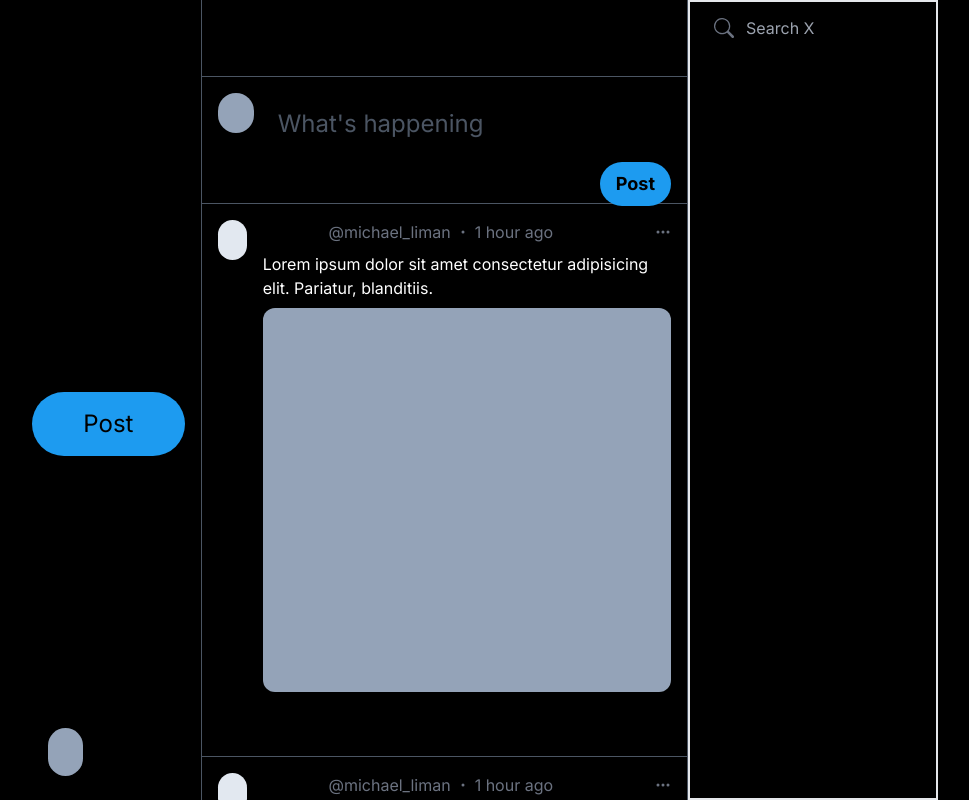
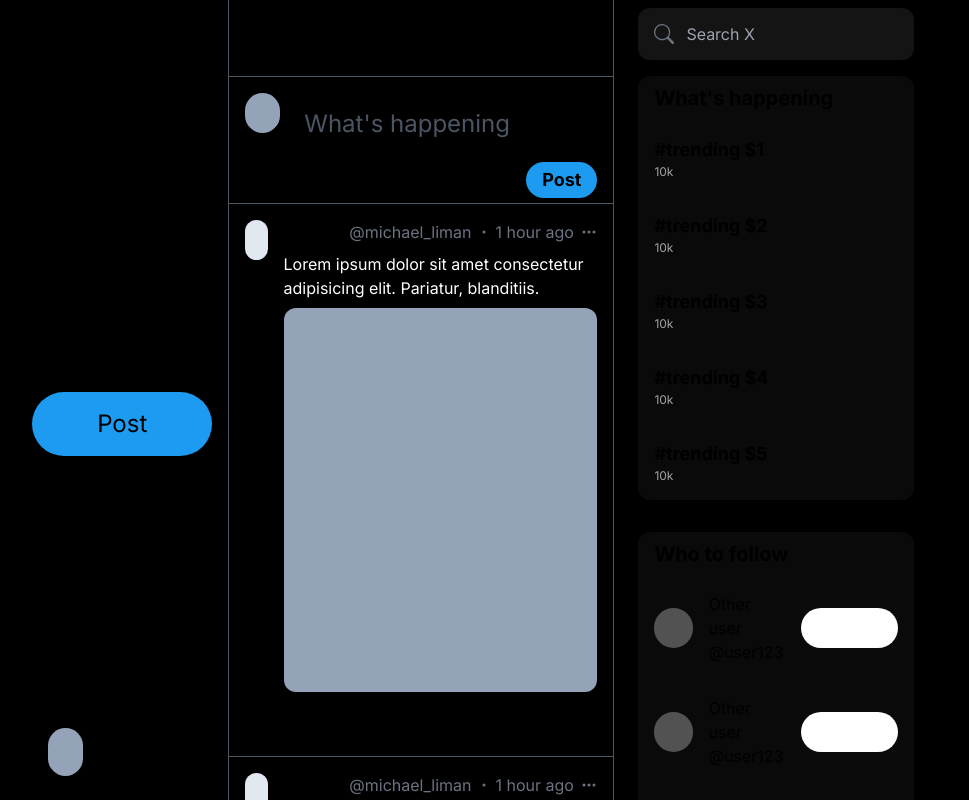
Before and after one commit to lime-and/twitter-clone, a Next.js app: page / in a window 1280 px wide. Shown: the top 800 px of the page, without its empty margins (163-1132 px from the left). Built offline with nearby package versions, Linux system fonts and the light colour scheme.

Commit message:
right sidebar update

```diff
--- a/src/app/page.tsx
+++ b/src/app/page.tsx
@@ -7,22 +7,58 @@ const Home = () => {
     <div className="w-full h-full flex justify-center items-center relative bg-black">
       <div className="max-w-[72vw] w-full h-full flex relative border-1">
         <LeftSidebar />
-        <MainComponent/>
-        <section className="w-[30%] border-2 right-0 flex flex-col items-stretch h-screen px-6 ml-auto">
+        <MainComponent />
+        <section className="w-[full] sticky top-2 right- mt-2 flex flex-col items-stretch h-screen px-6">
           <div>
-            <div className="relative w-full h-full">
-              <label htmlFor="searchBox"
-                className="absolute top-0 left-0 h-full flex items-center justify-center"
+            <div className="relative w-full h-full group">
+              <input
+                id="searchBox"
+                type="text"
+                placeholder="Search X"
+                className="outline-none focus:border-primary focus:border bg-neutral-900/90 border-none w-full h-full rounded-xl py-4 pl-12 pr-4 peer"
+              />
+              <p className="peer-focus:visible invisible"></p>
+              <label
+                htmlFor="searchBox"
+                className="absolute top-0 left-0 h-full flex items-center justify-center p-4 text-gray-500 peer-focus:text-primary"
               >
-                <BsSearch className="w-5 h-5 text-gray-500"/>
+                <BsSearch className="w-5 h-5 " />
               </label>
-            <input
-              id="searchBox"
-              type="text"
-              placeholder="Search X"
-              className="outline-none bg-transparent border-none w-full h-full rounded-xl py-4 px-8" />
             </div>
           </div>
+          <div className="flex flex-col rounded-xl bg-neutral-950 my-4">
+            <h3 className="font-bold text-xl my-2 px-4">What's happening</h3>
+            <div>
+              {Array.from({ length: 5 }).map((_, i) => (
+                <div key={i} className="hover:bg-white/10 p-4 last:rounded-b-x transition-duration-200">
+                  <div className="font-bold text-lg">#trending ${i + 1}</div>
+                  <div className="text-xs text-neutral-400">10k</div>
+                </div>
+              ))}
+            </div>
+          </div>
+          <div className="flex flex-col rounded-xl bg-neutral-950 my-4">
+            <h3 className="font-bold text-xl my-2 px-4">Who to follow</h3>
+            <div>
+              {Array.from({ length: 4 }).map((_, i) => (
+                <div key={i}
+                  className="hover:bg-white/10 p-4 flex  space-x-4 items-center last:rounded-b-x transition-duration-200"
+                  >
+                  <div className="w-10 h-10 bg-neutral-600 rounded-full"></div>
+                  <div className="flex flex-col 2">
+                    <div>Other user</div>
+                    <div>@user123</div>
+                  </div>
+                  <div>
+                    <button className="rounded-full px-6 py-2 bg-white text-white text-neutral-950">
+                      Follow
+                    </button>
+                  </div>
+                </div>
+              ))}
+            </div>
+          </div>
+          <div></div>
         </section>
       </div>
     </div>
--- a/src/components/LeftSidebar.tsx
+++ b/src/components/LeftSidebar.tsx
@@ -35,7 +35,7 @@ const NAVIGATION_ITEMS = [
 ];
 const LeftSidebar = () => {
   return (
-    <section className="border-1 w-[20%] flex flex-col items-stretch h-screen px-4">
+    <section className="sticky top-0 w-[23%] flex flex-col items-stretch h-screen px-4">
           <div className="flex flex-col items-stretch h-full space-y-4 mt-4">
           {NAVIGATION_ITEMS.map((item) => (
             <Link
--- a/src/components/MainComponent.tsx
+++ b/src/components/MainComponent.tsx
@@ -4,7 +4,7 @@ import { IoShareOutline, IoStatsChart } from "react-icons/io5";
 
 const MainComponent = () => {
   return (
-    <main className="flex w-[60%] h-full min-h-screen flex-col border-l border-r border-gray-600">
+    <main className="sticky top-0 flex w-[50%] h-full min-h-screen flex-col border-l-[0.5px] border-r-[0.5px] border-gray-600">
           <h1 className="text-xl font-bold p-6 backdrop-blur bg-black/10 sticky top-0">Home</h1>
           <div className="border-t border-b border-gray-600 px-4 py-4 flex space-x-2 items-start h-32">
             <div className="w-10 h-10 bg-slate-400 rounded-full"></div>
@@ -15,7 +15,7 @@ const MainComponent = () => {
                 placeholder="What's happening"
               />
               <div className="flex justify-end mt-2">
-                <button className="rounded-full bg-primary px-4 py-2 text-lg font-bold hover:bg-opacity-70 transition duration-200">
+                <button className="rounded-full bg-primary px-4 py-1 text-lg font-bold hover:bg-opacity-70 transition duration-200">
                   Post
                 </button>
               </div>
```
